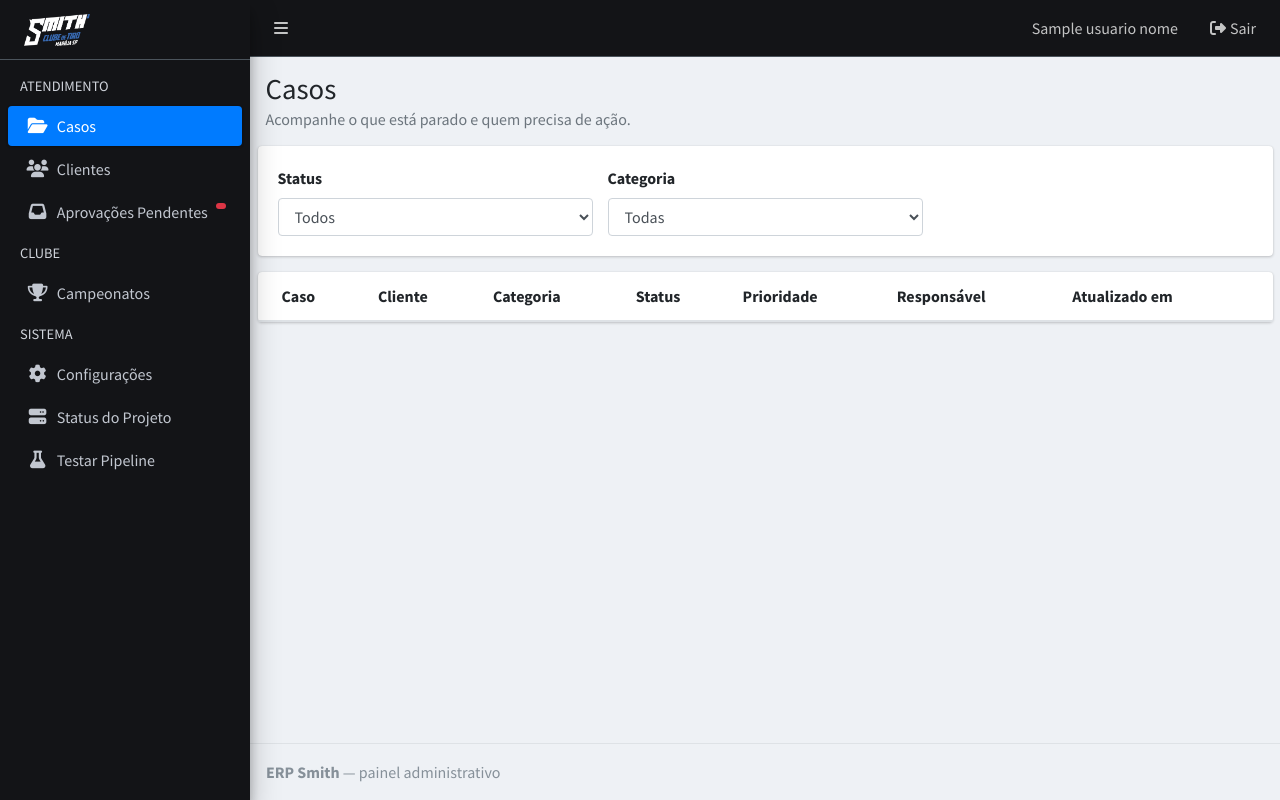
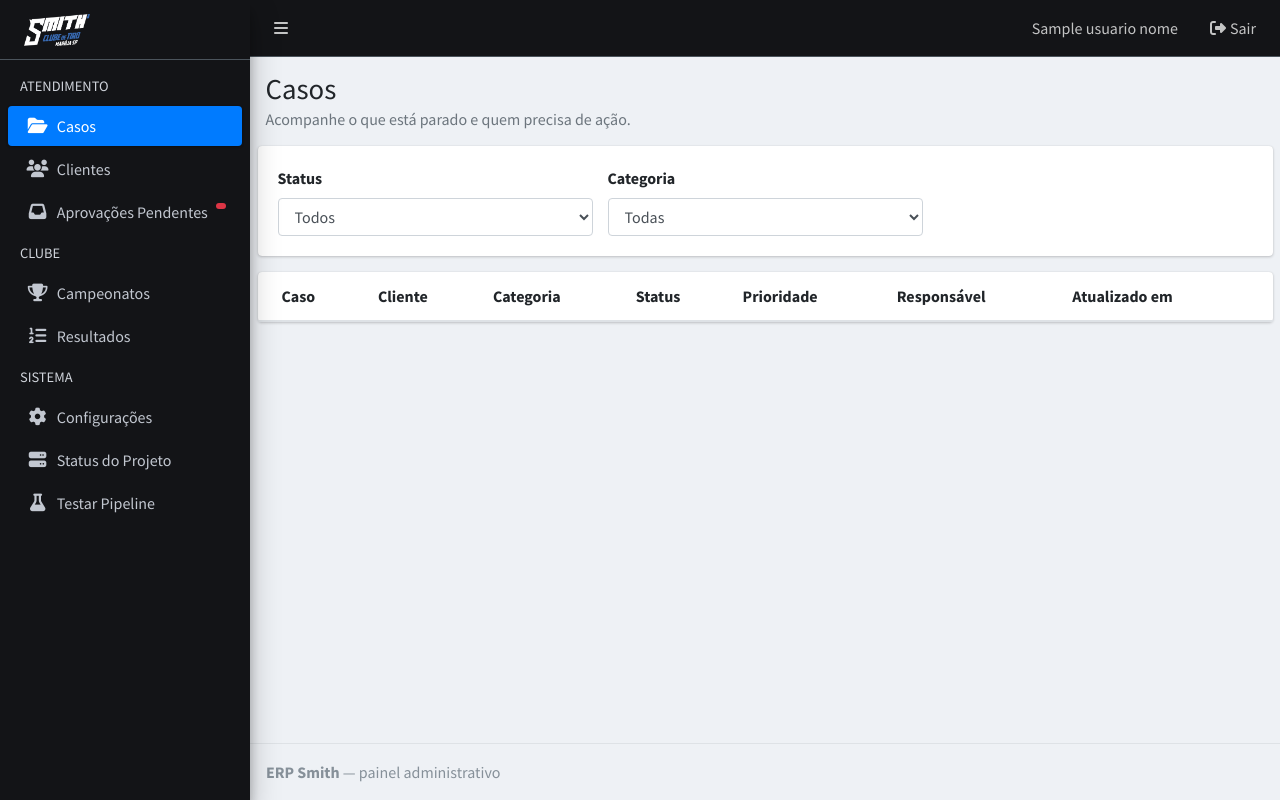
Before and after one commit to bedaninho123/erp-smith, a Flask app: template webapp/templates/index.html in a window 1280 px wide. Run offline with Flask 3, Linux system fonts and the light colour scheme; the template is opened without the code that fills it: most values are stand-ins (such as "Sample title", 1, 10 or a date in 2020); lists and menus that the app fills with data are empty; some libraries are stand-ins or nearby versions.

Commit message:
Painel admin: move Resultados pra item próprio da barra lateral
Mesmo pedido já feito pro Portal do Cliente (commit a65b754), agora
espelhado no painel administrativo: "Resultados" deixa de ser um botão
por linha dentro de Campeonatos e vira seção própria na sidebar (CLUBE
> Resultados), abaixo de Campeonatos.

view-resultados (novo): filtro de ano + tabela de campeonatos (mesmo
formato de Campeonatos, mas só leitura -- sem editar/remover campeonato
aqui, isso continua sendo função da tela Campeonatos) com botão "Ver
resultados" por linha, que abre o mesmo card de CRUD de resultado
(#card-resultados, só realocado pra esta view -- nenhuma lógica interna
mudou).

view-campeonatos: volta a ser só CRUD de campeonato (sem o botão
"Resultados" nem o card, que saíram daqui).

Testado no navegador: item novo na sidebar com estado ativo correto,
lista de campeonatos carrega, "Ver resultados" abre/fecha o card
corretamente, e Campeonatos confirmado sem o botão/card antigos (só uma
instância de #card-resultados no DOM, dentro de view-resultados).

Co-Authored-By: Claude Sonnet 5 <noreply@anthropic.com>

```diff
--- a/webapp/templates/index.html
+++ b/webapp/templates/index.html
@@ -91,6 +91,12 @@
               <p>Campeonatos</p>
             </a>
           </li>
+          <li class="nav-item">
+            <a href="#" class="nav-link" data-view="resultados">
+              <i class="nav-icon fas fa-list-ol"></i>
+              <p>Resultados</p>
+            </a>
+          </li>
           <li class="nav-header">SISTEMA</li>
           <li class="nav-item">
             <a href="#" class="nav-link" data-view="config">
@@ -380,6 +386,65 @@
             </div>
           </div>
 
+          <div class="card">
+            <div class="card-header"><h3 class="card-title" id="campeonato-form-titulo">Novo campeonato</h3></div>
+            <div class="card-body">
+              <input type="hidden" id="campeonato-id">
+              <div class="form-group">
+                <label for="campeonato-nome">Nome</label>
+                <input id="campeonato-nome" type="text" class="form-control" placeholder="Ex.: Prova 4 Armas Smith Clube">
+              </div>
+              <div class="row">
+                <div class="col-md-3">
+                  <label for="campeonato-data-inicio">Data de início</label>
+                  <input id="campeonato-data-inicio" type="date" class="form-control">
+                </div>
+                <div class="col-md-3">
+                  <label for="campeonato-data-fim">Data de fim (opcional)</label>
+                  <input id="campeonato-data-fim" type="date" class="form-control">
+                </div>
+                <div class="col-md-6">
+                  <label for="campeonato-local">Local (opcional)</label>
+                  <input id="campeonato-local" type="text" class="form-control" placeholder="Ex.: Sede Smith Clube de Tiro">
+                </div>
+              </div>
+              <div class="form-group mt-3">
+                <label for="campeonato-observacoes">Observações (opcional)</label>
+                <textarea id="campeonato-observacoes" class="form-control"></textarea>
+              </div>
+              <button class="btn btn-primary" id="salvar-campeonato">Adicionar campeonato</button>
+              <button class="btn btn-outline-secondary ml-2" id="cancelar-edicao-campeonato" style="display:none">Cancelar edição</button>
+              <span class="text-muted ml-2" id="salvar-campeonato-status"></span>
+            </div>
+          </div>
+        </div>
+      </div>
+    </div>
+
+    <div id="view-resultados" class="view">
+      <div class="content-header">
+        <div class="container-fluid">
+          <h1 class="m-0">Resultados</h1>
+          <p class="text-muted mb-0">Classificação das provas já ocorridas. Escolha um campeonato pra ver ou cadastrar o resultado.</p>
+        </div>
+      </div>
+      <div class="content">
+        <div class="container-fluid">
+          <div class="card">
+            <div class="card-body">
+              <label for="resultados-filtro-ano">Ano</label>
+              <select id="resultados-filtro-ano" class="form-control" style="max-width:160px"></select>
+            </div>
+          </div>
+          <div class="card">
+            <div class="card-body table-responsive p-0">
+              <table class="table table-hover text-nowrap">
+                <thead><tr><th>Nome</th><th>Início</th><th>Fim</th><th>Local</th><th></th></tr></thead>
+                <tbody id="resultados-campeonatos-body"></tbody>
+              </table>
+            </div>
+          </div>
+
           <div class="card" id="card-resultados" style="display:none">
             <div class="card-header">
               <h3 class="card-title" id="resultados-titulo">Resultados</h3>
@@ -617,6 +650,7 @@ document.querySelectorAll("[data-view]").forEach(btn => {
     if (btn.dataset.view === "clientes") carregarClientesLista();
     if (btn.dataset.view === "config") carregarConfiguracoes();
     if (btn.dataset.view === "campeonatos") carregarCampeonatos();
+    if (btn.dataset.view === "resultados") carregarResultadosCampeonatosLista();
   });
 });
 
@@ -1017,7 +1051,6 @@ async function carregarCampeonatos() {
       <td>${c.data_fim !== c.data_inicio ? dataBr(c.data_fim) : '—'}</td>
       <td>${escapeHtml(c.local || '—')}</td>
       <td class="text-right">
-        <button class="btn btn-outline-primary btn-sm btn-resultados-campeonato">Resultados</button>
         <button class="btn btn-outline-secondary btn-sm btn-editar-campeonato"><i class="fas fa-pen"></i></button>
         <button class="btn btn-outline-danger btn-sm btn-remover-campeonato"><i class="fas fa-trash"></i></button>
       </td>
@@ -1036,7 +1069,35 @@ async function carregarCampeonatos() {
       removerCampeonato(c.campeonato_id, c.nome);
     });
   });
-  $("#campeonatos-body").querySelectorAll(".btn-resultados-campeonato").forEach(btn => {
+}
+
+async function carregarResultadosCampeonatosLista() {
+  const anoSelect = $("#resultados-filtro-ano");
+  if (!anoSelect.dataset.carregado) {
+    const anoAtual = new Date().getFullYear();
+    const anos = [anoAtual - 1, anoAtual, anoAtual + 1, anoAtual + 2];
+    anoSelect.innerHTML = anos.map(a => `<option value="${a}" ${a === anoAtual ? "selected" : ""}>${a}</option>`).join("");
+    anoSelect.dataset.carregado = "1";
+    anoSelect.addEventListener("change", carregarResultadosCampeonatosLista);
+  }
+
+  const ano = anoSelect.value;
+  const r = await fetch(`/api/campeonatos?ano=${ano}`);
+  const campeonatos = await r.json();
+
+  $("#resultados-campeonatos-body").innerHTML = campeonatos.length ? campeonatos.map(c => `
+    <tr data-campeonato='${JSON.stringify(c).replace(/'/g, "&#39;")}'>
+      <td>${escapeHtml(c.nome)}</td>
+      <td>${dataBr(c.data_inicio)}</td>
+      <td>${c.data_fim !== c.data_inicio ? dataBr(c.data_fim) : '—'}</td>
+      <td>${escapeHtml(c.local || '—')}</td>
+      <td class="text-right">
+        <button class="btn btn-outline-primary btn-sm btn-ver-resultados">Ver resultados</button>
+      </td>
+    </tr>
+  `).join("") : `<tr><td colspan="5" class="text-muted">Nenhum campeonato cadastrado para ${ano}.</td></tr>`;
+
+  $("#resultados-campeonatos-body").querySelectorAll(".btn-ver-resultados").forEach(btn => {
     btn.addEventListener("click", () => {
       const c = JSON.parse(btn.closest("tr").dataset.campeonato);
       abrirResultados(c);
```
Also changed, not shown: other parts of webapp/templates/index.html (+0 -32 lines).
